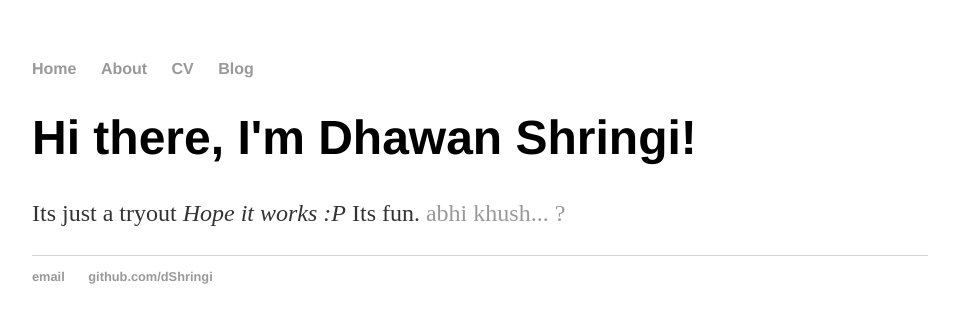
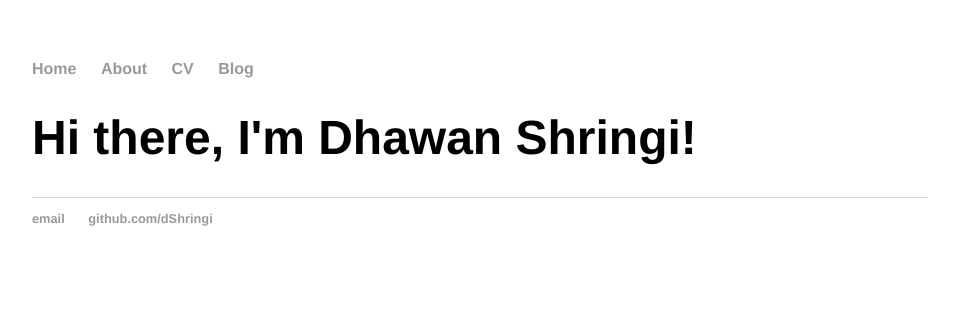
Before and after one commit to dShringi/dShringi.github.io, a Jekyll site: the page built from index.html, in a window 1280 px wide. Shown: the top 323 px of the page, without its empty margins (160-1119 px from the left). Built offline with Jekyll 4.4.1, drawn with Linux system fonts in a browser that asks for light colours.

Commit message:
Adding theme and removing irrelevant text.

```diff
--- a/_config.yml
+++ b/_config.yml
@@ -1,2 +1,3 @@
 name: Dhawan Shringi
 markdown: kramdown
+theme: minima
--- a/index.html
+++ b/index.html
@@ -4,5 +4,5 @@ title: Dhawan Shringi
 ---
 <div class="blurb">
 	<h1>Hi there, I'm Dhawan Shringi!</h1>
-	<p>Its just a tryout <em>Hope it works :P</em> Its fun. <a href="/about">abhi khush... ?</a></p>
+	<!--p>Its just a tryout <em>Hope it works :P</em> Its fun. <a href="/about">abhi khush... ?</a></p-->
 </div><!-- /.blurb -->
```
